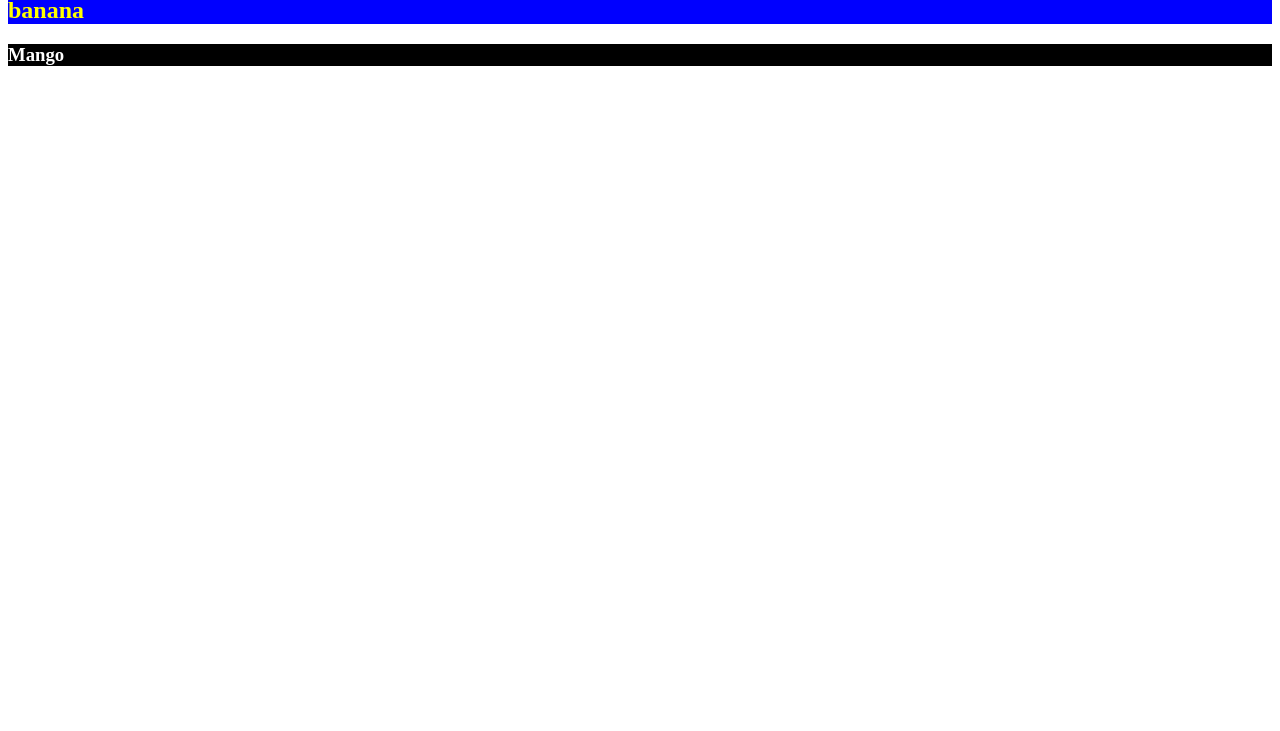
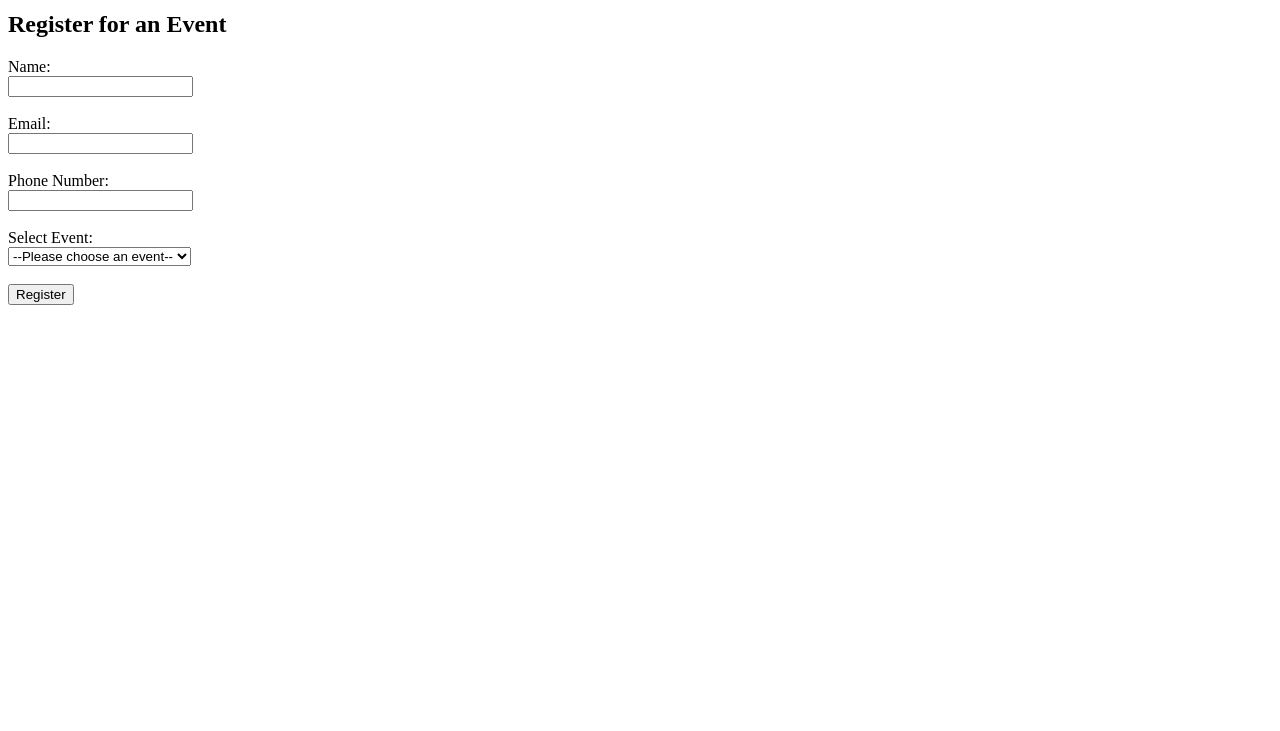
Before and after one commit to sawrabhiselvaraj39-hue/html-and-css, a plain HTML site: page index.html in a window 1280 px wide. Shown: the part 69-800 px from the top of the page. Drawn offline with Linux system fonts and the light colour scheme.

Commit message:
Updated HTML Code

```diff
--- a/index.html
+++ b/index.html
@@ -1,3 +1,27 @@
-<h1 style = "background-color:red;color: white";>Apple</h1>
-<h2 style= "color: yellow;background-color: blue";>banana</h2>
-<h3 style= "background-color:black; color:white";>Mango</h3>
+<!DOCTYPE html>
+<html lang="en">
+    <head>
+        <title>Event Registration</title>
+    </head>
+    <body>
+        <h1>Event Registration</h1>
+        <h2>Register for an Event</h2>
+        <form action="inductionProgram.html" method="post">
+            <label for="name">Name:</label><br>
+            <input type="text" id="name" name="name" required><br><br>
+            <label for="email">Email:</label><br>
+            <input type="email" id="email" name="email" required><br><br>
+            <label for="phone">Phone Number:</label><br>
+            <input type="tel" id="phone" name="phone" required><br><br>
+            <label for="event">Select Event:</label><br>
+            <select id="event" name="event" required>
+                <option value="">--Please choose an event--</option>
+                <option value="workshop">Workshop</option>
+                <option value="seminar">Seminar</option>
+                <option value="conference">Conference</option>
+                <option value="induction Program">Induction Program</option>
+            </select><br><br>
+            <input type="submit" value="Register">
+        </form>
+        </body>
+</html>
```
